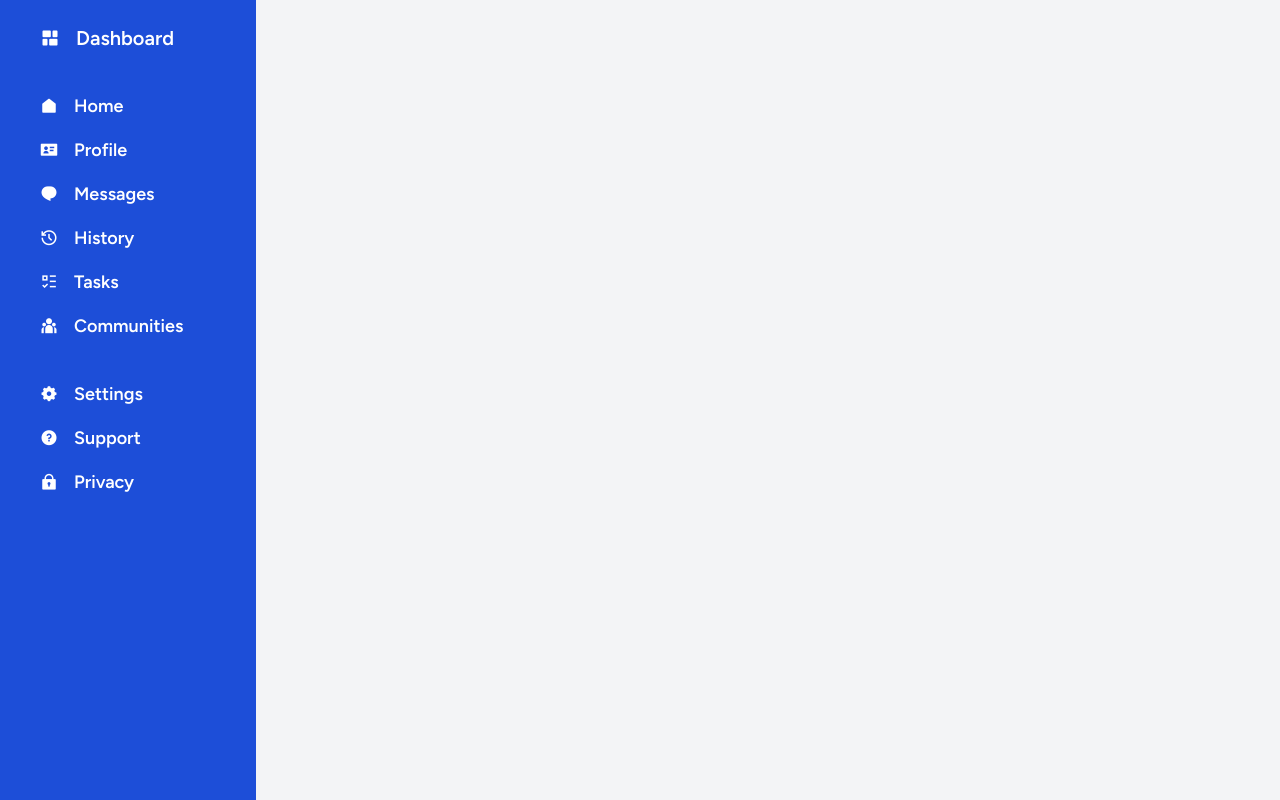
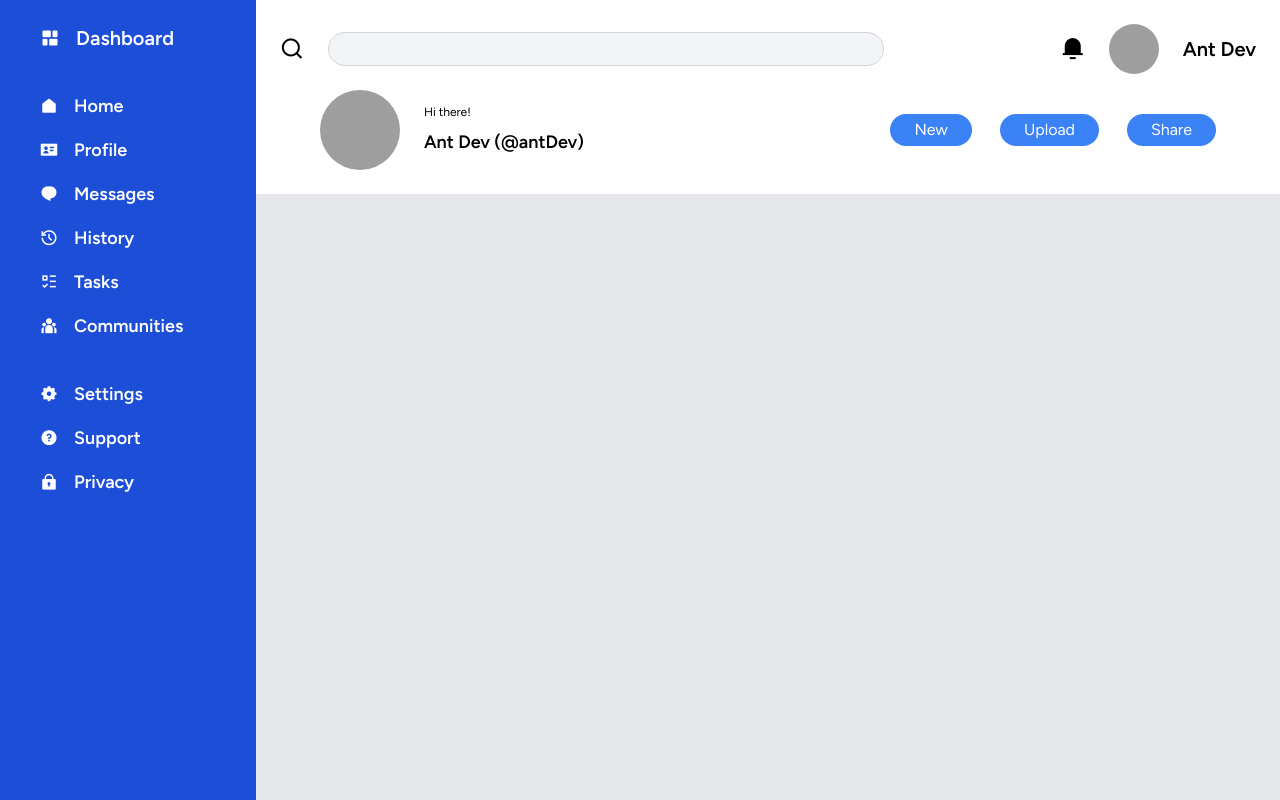
Before and after one commit to R-antDev/odin-admin-dashboard, a website with bundled scripts: page index.html in a window 1280 px wide. Built offline with nearby package versions, Linux system fonts and the light colour scheme; grey boxes are pictures that could not be loaded.

Commit message:
navbar -d complete

```diff
--- a/index.html
+++ b/index.html
@@ -78,8 +78,37 @@
                 </a>
             </div>
         </section>
-        <section class="col-span-4 bg-gray-100">
-
+        <section class="col-span-4 bg-gray-200">
+            <nav class="bg-white p-6 space-y-4 items-center">
+                <div class="flex items-center justify-between space-x-10">
+                    <div class="flex-1 space-x-6 flex items-center">
+                        <i class="text-2xl ri-search-line"></i>
+                        <input class="w-9/12 rounded-full px-4 py-1 border border-1 border-gray-300 bg-gray-100"
+                            title="search" type="text">
+                    </div>
+                    <div class="flex items-center text-xl space-x-6">
+                        <i class="text-2xl ri-notification-3-fill"></i>
+                        <img class="rounded-full" src="https://picsum.photos/50" alt="">
+                        <h3 class="font-bold">Ant Dev</h3>
+                    </div>
+                </div>
+                <div class="grid grid-cols-2 px-10">
+                    <div class="flex items-center space-x-6">
+                        <img class="rounded-full" src="https://picsum.photos/80" alt="">
+                        <div class="space-y-2">
+                            <p class="text-xs">Hi there!</p>
+                            <h3 class="font-bold text-lg">Ant Dev (@antDev)</h3>
+                        </div>
+                    </div>
+                    <div class="space-x-4 flex items-center justify-end">
+                        <div class="space-x-6">
+                            <button class="bg-blue-500 text-white px-6 py-1 rounded-full" type="button">New</button>
+                            <button class="bg-blue-500 text-white px-6 py-1 rounded-full" type="button">Upload</button>
+                            <button class="bg-blue-500 text-white px-6 py-1 rounded-full" type="button">Share</button>
+                        </div>
+                    </div>
+                </div>
+            </nav>
         </section>
 
     </main>
```
Also changed, not shown: 1 other file.
